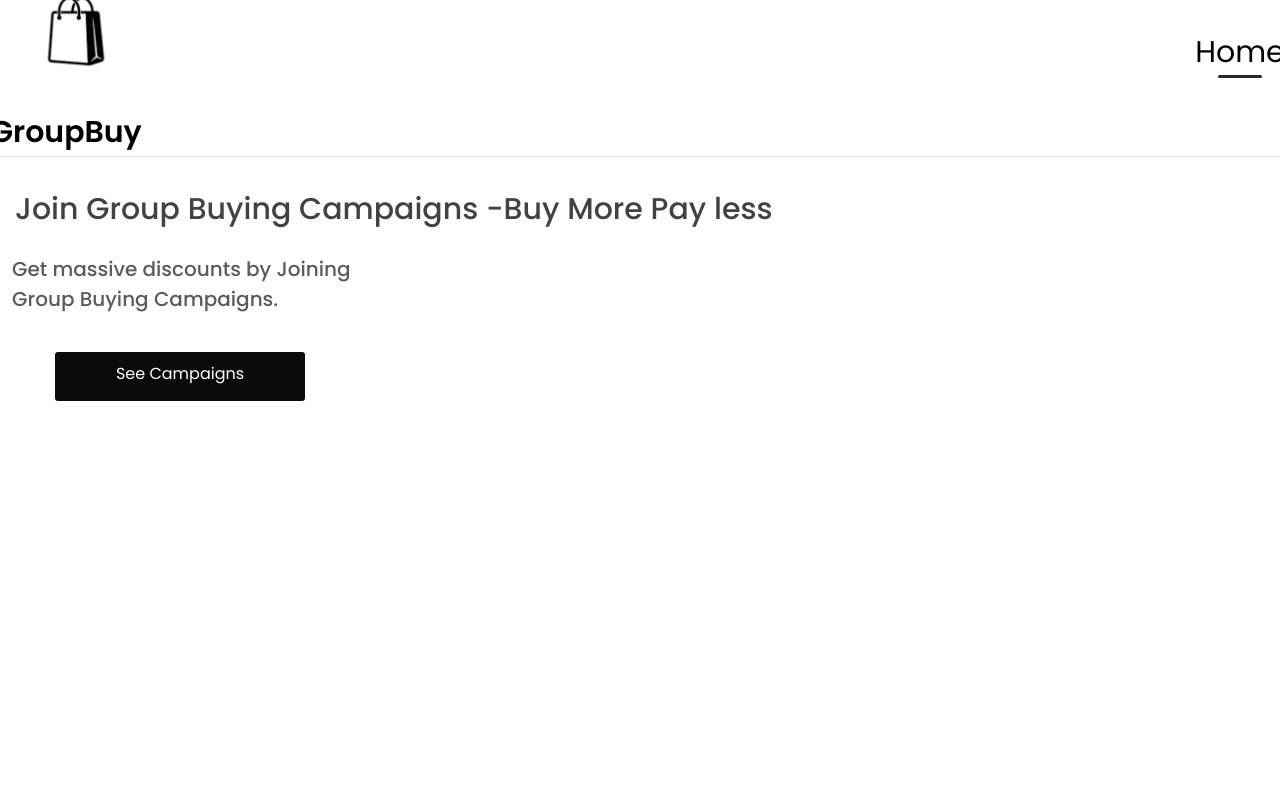
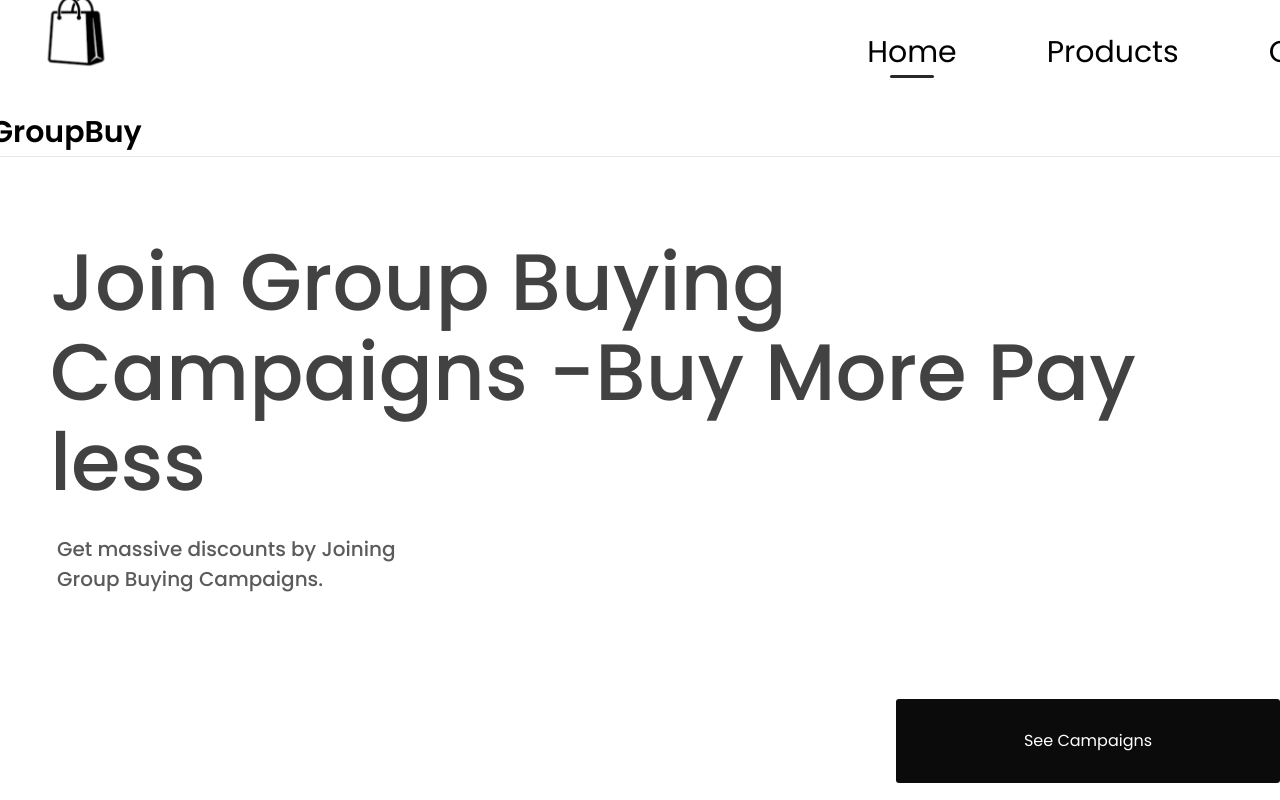
Before and after one commit to Jamison-lii/Buy-together-Project, a React (Vite) app: page / in a window 1280 px wide. Shown: the top 800 px of the page. Built offline with nearby package versions, Linux system fonts and the light colour scheme.

Commit message:
Made Home Page responsive

```diff
--- a/src/Components/Navbar/Navbar.css
+++ b/src/Components/Navbar/Navbar.css
@@ -103,7 +103,20 @@
     margin-left: 25%;
 }
 
-@media (max-width: 599px){
+.profile_{
+
+    margin-left: 100px;
+    margin-top: -38px;
+    width: 150px;
+    padding-top:0px;
+
+}
+.profile_ img{
+    height: 120px;
+
+}
+
+@media (max-width: 600px){
     .list-items-lg{
         display: none;
     }
@@ -127,7 +140,7 @@
         display: none;
     }
     .line{
-        width: 142%;
+        width: 143%;
     }
 }
 
@@ -153,3 +166,20 @@ width: 180%;
     }
 
 }
+
+@media (min-width:600px)  and (max-width: 800px){
+    .navlinks-section{
+        margin-left: 20%
+    }
+
+    .profile_{
+        margin-left: 0px;
+        flex-shrink: 1;
+    }
+}
+
+@media (min-width:600px) and (max-width:755px){
+    .line{
+        width: 165%;
+    }
+}
--- a/src/Components/Navbar/Navbar.jsx
+++ b/src/Components/Navbar/Navbar.jsx
@@ -4,6 +4,7 @@ import menu1 from '../Assets/icon-menu.svg';
 import close from '../Assets/icon-menu-close.svg';
 import logo from  '../Assets/logo1.png';
 import { Link } from 'react-router-dom';
+import profile from '../Assets/Profile.png'
 
 const Navbar = () => {
   const [showMenu, setShowMenu] = useState(false);
@@ -36,7 +37,12 @@ const Navbar = () => {
 
             <li onClick={() => {setMenu("Orders")}}> <Link style={{textDecoration: 'none'}} to='/order'>Order</Link> {menu==="Orders"?<hr/>:<></>}  </li>
 
-            <li onClick={() => {setMenu("Profile")}}> <Link style={{textDecoration: 'none'}} to='/profile'>Profile</Link> {menu==="Profile"?<hr/>:<></>}</li>
+            <li onClick={() => {setMenu("auth")}}> <Link style={{textDecoration: 'none'}} to='/auth'>Login</Link>{menu==="auth"?<hr/>:<></>} </li>
+
+            <li className='profile_' onClick={() => {setMenu("Profile")}}> <Link style={{textDecoration: 'none'}} to='/profile'><img src={profile} alt="" /></Link> {menu==="Profile"?<hr/>:<></>}</li>
+
+
+
 
 
           </ul>
--- a/src/Pages/Home.jsx
+++ b/src/Pages/Home.jsx
@@ -4,6 +4,7 @@ import './Styles/Home.css'
 const Home = () => {
   return (
     <div>
+      <div>
       <div className="openMessage">
         Join Group Buying Campaigns  -Buy More Pay less
 
@@ -12,8 +13,10 @@ const Home = () => {
         <h1> Get massive discounts by Joining Group Buying Campaigns.</h1>
 
       </div>
-
+     <div className='Trial'>
       <button className='seeCampaigns-btn'>See Campaigns</button>
+      </div>
+    </div>
     </div>
   )
 }
--- a/src/Pages/Styles/Home.css
+++ b/src/Pages/Styles/Home.css
@@ -29,9 +29,69 @@
     background-color: #0b0b0b;
     color: white;
     width: 250px;
-    margin-left: 55px;
+    margin-left: 15%;
     padding-top: 10px;
     padding-bottom: 15px;
     margin-top: 13px;
     border-radius: 3px
 }
+
+.Trial{
+    display: flex;
+    flex-grow: 1;
+}
+
+
+@media (max-width: 599px){
+  .seeCampaigns-btn{
+
+  }
+}
+
+@media (min-width: 600px){
+    .seeCampaigns-btn{
+       margin-left: 50%;
+       margin-top: 40px;
+    }
+    .openMessage{
+        font-size: 60px;
+        line-height: 70px;
+        margin-left: 50px
+
+    }
+    .homeContent{
+         margin-left: 50px;
+    }
+
+
+  }
+
+  @media (min-width: 1025px){
+    .seeCampaigns-btn{
+       margin-left: 70%;
+       margin-top: 40px;
+    }
+    .openMessage{
+        font-size: 80px;
+        line-height: 90px;
+        margin-left: 50px;
+        margin-top: 80px;
+    }
+
+    .seeCampaigns-btn{
+        padding-top: 30px;
+        padding-bottom: 30px;
+        width:500px;
+        margin-top: 80px
+    }
+
+
+  }
+
+  @media (min-width: 420px) and (max-width: 599px){
+    .seeCampaigns-btn{
+        margin-left: 26%;
+
+    }
+
+  }
```
